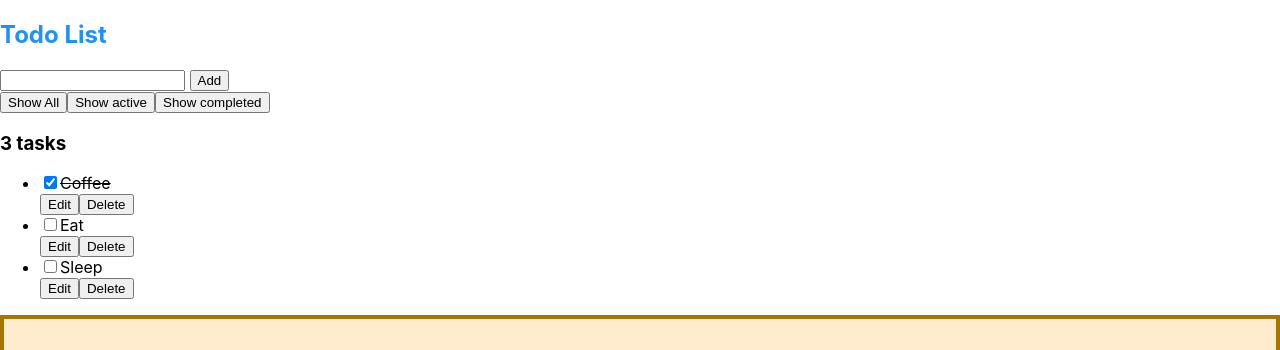
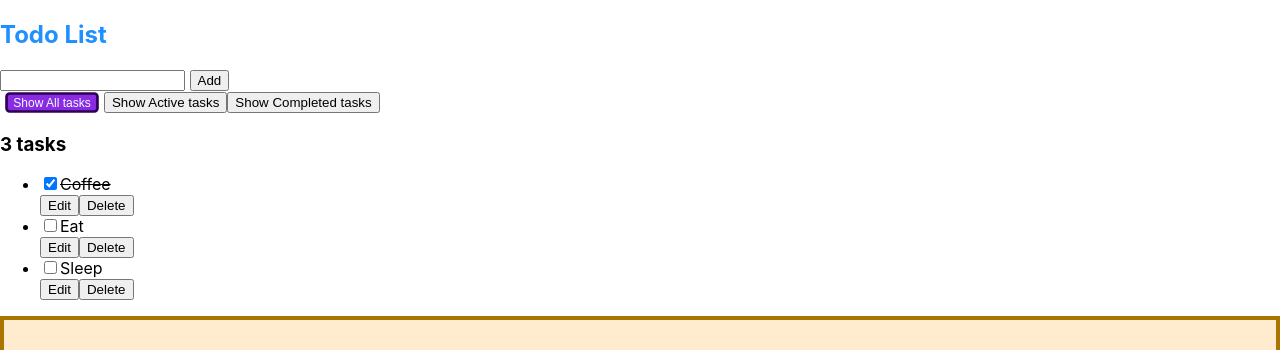
Before and after one commit to Ati4D/ReactDzRepos, a React (Create React App) app: page / in a window 1280 px wide. Shown: the top 350 px of the page. Built offline with nearby package versions, Linux system fonts and the light colour scheme.

Commit message:
Reducer added

```diff
--- a/src/components/Counter/Counter.jsx
+++ b/src/components/Counter/Counter.jsx
@@ -5,11 +5,11 @@ const Counter = () => {
 
 
   const decrement = () => {
-    setCount(count - 1);
+    setCount((count)=>count - 1);
   }
 
   const increment = () => {
-    setCount(count + 1);
+    setCount((count)=>count + 1);
   };
 
 
--- a/src/components/FilmComponent/Film.jsx
+++ b/src/components/FilmComponent/Film.jsx
@@ -3,13 +3,7 @@ import classNames from 'classnames';
 
 const Film = ({name,year,image,director,description}) => {
 
-    const [buttonText, setButtonText] = useState('Details');
-
-    const open = ()=>{return buttonText === 'Details' ? false : true; };
-
-    const DetailsHandler = (event)=>{
-        setButtonText(buttonText === 'Details' ? 'X' : 'Details');
-    }
+    const [isOpened, setIsOpened] = useState(false);
 
     return (
         <div className='f-cont'>
@@ -17,8 +11,8 @@ const Film = ({name,year,image,director,description}) => {
             <img className='f-img' srcSet={image} alt={"\""+image+"\""} />
             <div>
                 <h5>{year}</h5>
-                <button onClick={(event)=>{DetailsHandler(event);}}>{buttonText}</button>
-                <div className={classNames({dopen: open()},{dclose: !open()})}>
+                <button onClick={()=>{setIsOpened(!isOpened)}}>{isOpened ? "X" : "Details"}</button>
+                <div className={classNames({dopen: (isOpened)},{dclose: !(isOpened)})}>
                     <h4>{"Director: "+director}</h4>
                     <p>{description}</p>
                 </div>
--- /dev/null
+++ b/src/components/ToDo/FilterButton.jsx
@@ -0,0 +1,12 @@
+import React from 'react';
+import classNames from 'classnames';
+
+const FilterButton = ({name, setFilter, setBtn, selectedBtn}) => {
+    return (
+        <button className={classNames({selected:(selectedBtn === name)})} onClick={()=>{setFilter(name); setBtn(name)}}>
+            Show {name} tasks
+        </button>
+    );
+}
+
+export default FilterButton;
--- a/src/components/ToDo/FilterTodo.jsx
+++ b/src/components/ToDo/FilterTodo.jsx
@@ -1,18 +1,13 @@
-import React from 'react';
+import React, {useState} from 'react';
+import FilterButton from './FilterButton';
 
-const FilterTodo = () => {
-
-  const hello = (e) => {
-    //alert('hello')
-    console.log(e.target);
-  };
-
+const FilterTodo = ({filter_map, filter, setFilter}) => {
+  const filter_names = Object.keys(filter_map);
+  const [selectedBtn, setSelectedBtn] = useState(filter_names[0]);
 
   return (
     <div>
-      <button onClick={() => { alert('Hello') }}>Show All</button>
-      <button onClick={hello}>Show active</button>
-      <button onClick={hello}>Show completed</button>
+      {filter_names.map(name => <FilterButton name={name} setFilter={setFilter} key={name} setBtn={setSelectedBtn} selectedBtn={selectedBtn}/>)}
     </div>
   );
 }
--- a/src/components/ToDo/ToDo.jsx
+++ b/src/components/ToDo/ToDo.jsx
@@ -1,39 +1,48 @@
-import React, { useState } from "react";
+import React, { useReducer, useState } from "react";
 import AddToDo from "./AddToDo";
 import FilterTodo from "./FilterTodo";
 import ToDoItem from "./ToDoItem";
 import { toDoItems } from "./toDoItems";
-import { v4 as uuidv4 } from "uuid";
 import './style.css';
+import tasksReducer from "./ToDoReducer";
 
 
 const ToDo = () => {
-  const [taskList, setTaskList] = useState(toDoItems);
-
+  const [taskList, dispatch] = useReducer(tasksReducer,toDoItems);
+  const [filter, setFilter] = useState("All");
 
   const addTask = (name) => {
-    let newTask = {
-      id: uuidv4(),
+    dispatch({
+      type: 'added',
+      name
+    });
+  }
+  const toggleTaskCompleted = (id) => {
+    dispatch({
+      type: 'toggletaskcompleted',
+      id
+    });
+  }
+  const deleteTask = (id) => {
+    dispatch({
+      type: 'delete',
+      id
+    });
+  }
+  const editTask = (id, name)=>
+  {
+    dispatch({
+      type: 'edit',
       name,
-      completed: false,
-    };
-    setTaskList([...taskList, newTask]);
+      id
+    });
   }
 
-  const toggleTaskCompleted = (id) => {
-    const updatedTasks = taskList.map(task => {
-      if (task.id === id) {
-        return { ...task, completed: !task.completed }
-      }
-      return task;
-    });
-
-    setTaskList(updatedTasks);
-  }
-
-  const deleteTask = (id) => {
-    setTaskList(taskList.filter(task => task.id !== id));
-  }
+  const filter_map = {
+    All:()=>true,
+    Active: (task)=>!task.completed,
+    Completed: (task)=>task.completed
+  };
 
   const tasksWord = taskList.length === 1 ? 'task' : 'tasks';
   const taskHeading = `${taskList.length} ${tasksWord}`;
@@ -42,16 +51,21 @@ const ToDo = () => {
     <>
       <h2 className="heading">Todo List</h2>
       <AddToDo addTask={addTask} />
-      <FilterTodo />
+      <FilterTodo
+      filter_map={filter_map}
+      filter={filter}
+      setFilter={setFilter}
+      />
 
       <div>
         <h3>{taskHeading}</h3>
         <ul>
-          {taskList.map((task) => (
+          {taskList.filter(filter_map[filter]).map((task) => (
             <ToDoItem
               task={task}
               toggleTaskCompleted={toggleTaskCompleted}
               deleteTask={deleteTask}
+              editTask={editTask}
               key={task.id}
             />
           ))}
--- a/src/components/ToDo/ToDoItem.jsx
+++ b/src/components/ToDo/ToDoItem.jsx
@@ -1,15 +1,43 @@
-import React from 'react';
+import React, {useState} from 'react';
 import classNames from 'classnames';
 
-const ToDoItem = ({ task, toggleTaskCompleted, deleteTask }) => {
+const ToDoItem = ({ task, toggleTaskCompleted, deleteTask, editTask }) => {
+  const [isEditing, setEditing] = useState(false);
+  const [newName, setNewName] = useState('');
+
+  const handlerSubmit = () => {
+    if(newName.trim().length)
+    {
+      editTask(task.id, newName);
+      setNewName('');
+      setEditing(false);
+    }
+  }
+
+  const viewTemplate = <div>
+    <input type="checkbox" defaultChecked={task.completed}
+              onChange={() => { toggleTaskCompleted(task.id) }} />
+          <span className={classNames({complete: task.completed})} >
+              {task.name}</span>
+          <div>
+            <button onClick={()=>setEditing(true)}>Edit</button>
+            <button onClick={() => { deleteTask(task.id)}}>Delete</button>
+          </div>
+  </div>
+
+const editingTemplate = <div>
+  New name for {task.name};
+  <input type="text" value={newName} onChange={(e)=>setNewName(e.target.value)}/>
+  <div>
+    <button onClick={()=>setEditing(false)}>Cancel</button>
+    <button onClick={handlerSubmit}>Save</button>
+  </div>
+</div>
+
+
   return (
     <li>
-      <input type="checkbox" defaultChecked={task.completed} onChange={() => { toggleTaskCompleted(task.id) }} />
-      <span className={classNames({complete: task.completed})} >{task.name}</span>
-      <div>
-        <button>Edit</button>
-        <button onClick={() => { deleteTask(task.id)}}>Delete</button>
-      </div>
+      {isEditing ? editingTemplate : viewTemplate}
     </li>
   );
 };
--- /dev/null
+++ b/src/components/ToDo/ToDoReducer.js
@@ -0,0 +1,45 @@
+import { v4 as uuidv4 } from "uuid";
+
+
+const tasksReducer = (taskList, action) => {
+    switch (action.type) {
+        case 'added':
+            let newTask = {
+                id: uuidv4(),
+                name: action.name,
+                completed: false,
+              };
+        return[...taskList, newTask];
+
+        case 'delete':
+            taskList = taskList.filter(task => task.id !== action.id)
+        return[...taskList];
+
+        case 'edit':
+            taskList = taskList.map((task) => {
+                if(task.id === action.id)
+                {
+                  return {...task, name: action.name}
+
+                }
+                return task;
+              });
+        return[...taskList];
+
+        case 'toggletaskcompleted':
+                taskList = taskList.map(task => {
+                if (task.id === action.id) {
+                  return { ...task, completed: !task.completed }
+                }
+                return task;
+              });
+
+        return[...taskList];
+
+        default:
+            break;
+    }
+
+}
+
+export default tasksReducer;
--- a/src/components/ToDo/style.css
+++ b/src/components/ToDo/style.css
@@ -4,3 +4,10 @@
 .complete{
   text-decoration: line-through;
 }
+.selected{
+  color: azure;
+  background-color: blueviolet;
+  border: 3px solid rgb(45, 0, 87);
+  border-radius: 5px;
+  transform: scale(0.9);
+}
```
